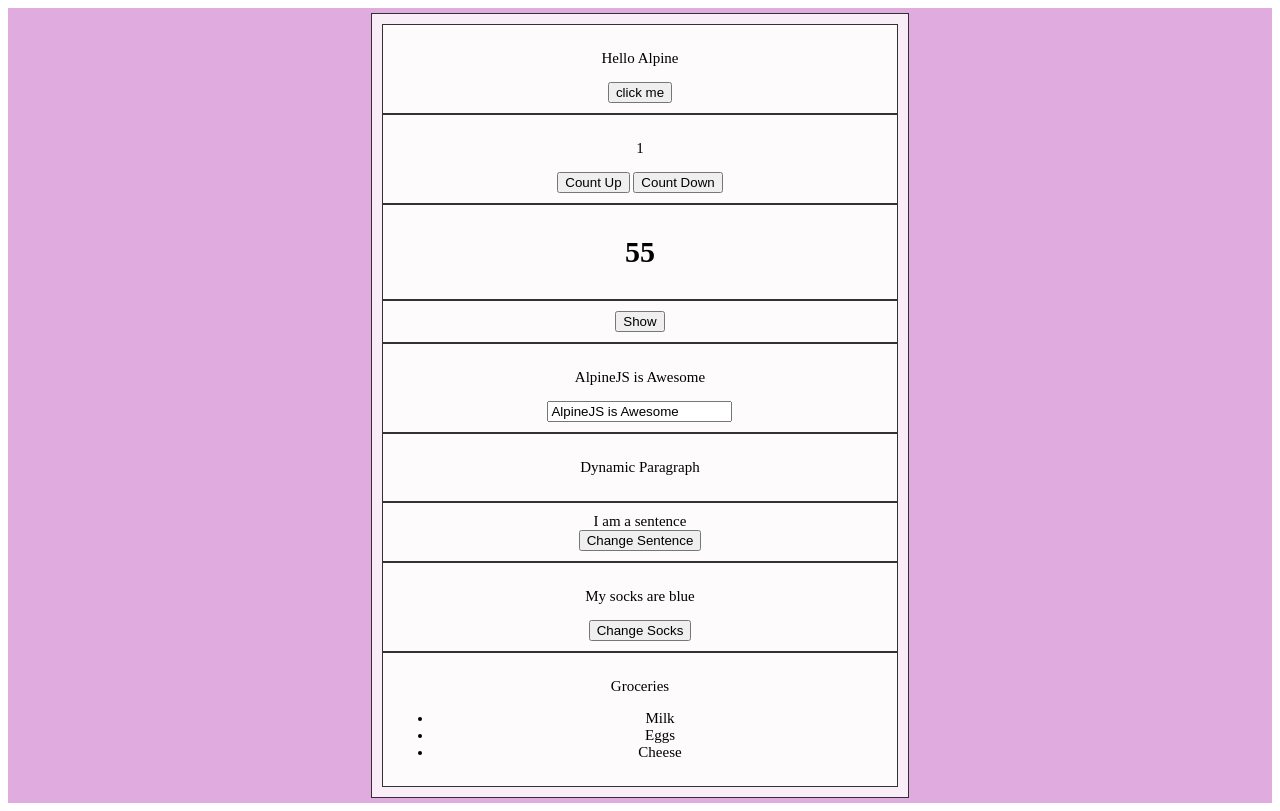
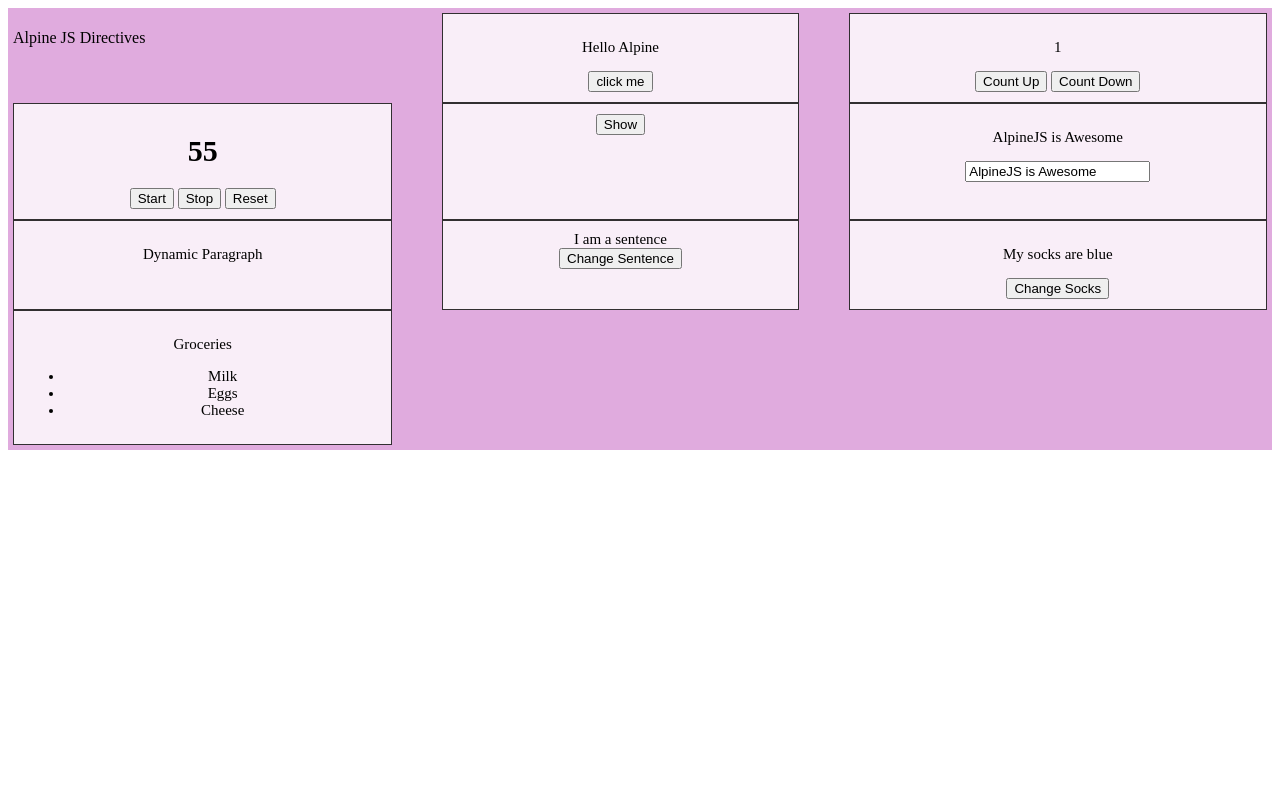
Before and after one commit to zenakhane/alpine_begins, a plain HTML site: page index.html in a window 1280 px wide. Drawn offline with nearby package versions, Linux system fonts and the light colour scheme.

Commit message:
styling done

```diff
--- a/index.html
+++ b/index.html
@@ -11,38 +11,65 @@
     <script src="https://cdn.jsdelivr.net/gh/alpinejs/alpine@v2.8.0/dist/alpine.min.js" defer></script>
 <div class="grid-container">
 
-    <div x-data="{}"></div>
-    <div class="grid-item" x-data="{ title: 'Hello Alpine' }">
-    <div class="grid-item" x-data="{ title: 'Hello Alpine' }">
+    <div  x-data="{ title: ' Alpine JS Directives' }">
+        <p x-text="title"></p>
+    </div>
+
+
+
+    <div class="grid-item" x-data="{ title: ' Hello Alpine' }">
         <p x-text="title"></p>
         <button @click="title='Alpine Rocks!'">click me</button>
     </div>
+
+
+
     <div class="grid-item" x-data="{ count: 1 }">
         <p x-text="count"></p>
         <button @click="count++">Count Up</button>
         <button @click="count--">Count Down</button>
     </div>
+
+
+
     <div class="grid-item" x-data="{ countdown: 60 }" x-init="setInterval(function(){
-            countdown--;
+            if(countdown > 0) {
+                countdown--;
+            }
+            console.log(countdown)
          }, 1000);
          ">
-        <h1 x-text="countdown"></h1>
+        <h1 x-text="countdown > 0 ? countdown : 0"></h1>
+        <button @click="countdown--">Start</button>
+        <button @click="countdown">Stop</button>
+        <button @click="countdown++">Reset</button>
+
     </div>
+
+
     <div class="grid-item" x-data="{ show: false }">
         <button @click="show=!show">Show</button>
         <div x-show="show">Hello World</div>
     </div>
+
+
     <div class="grid-item" x-data="{ title: 'AlpineJS is Awesome' }">
         <p x-text="title"></p>
         <input type="text" x-model="title">
     </div>
+
+
     <div class="grid-item" x-data="{ code: '<p>Dynamic Paragraph</p>' }">
         <div x-html="code"></div>
     </div>
+
+
     <div class="grid-item" x-data="{ code: '<p>Dynamic Paragraph</p>' }">
         <div x-ref="sentence">I am a sentence</div>
         <button @click="$refs.sentence.innerText = 'New sentence added'">Change Sentence</button>
     </div>
+
+
     <div class="grid-item" x-data="{ socks: 'blue' }">
         <template x-if="socks=='blue'">
             <p>My socks are blue</p>
@@ -52,6 +79,8 @@
         </template>
         <button @click="socks = 'green'">Change Socks</button>
     </div>
+
+
     <div class="grid-item" x-data="{ groceries: ['Milk', 'Eggs', 'Cheese'] }">
         <p>Groceries</p>
         <ul>
```
